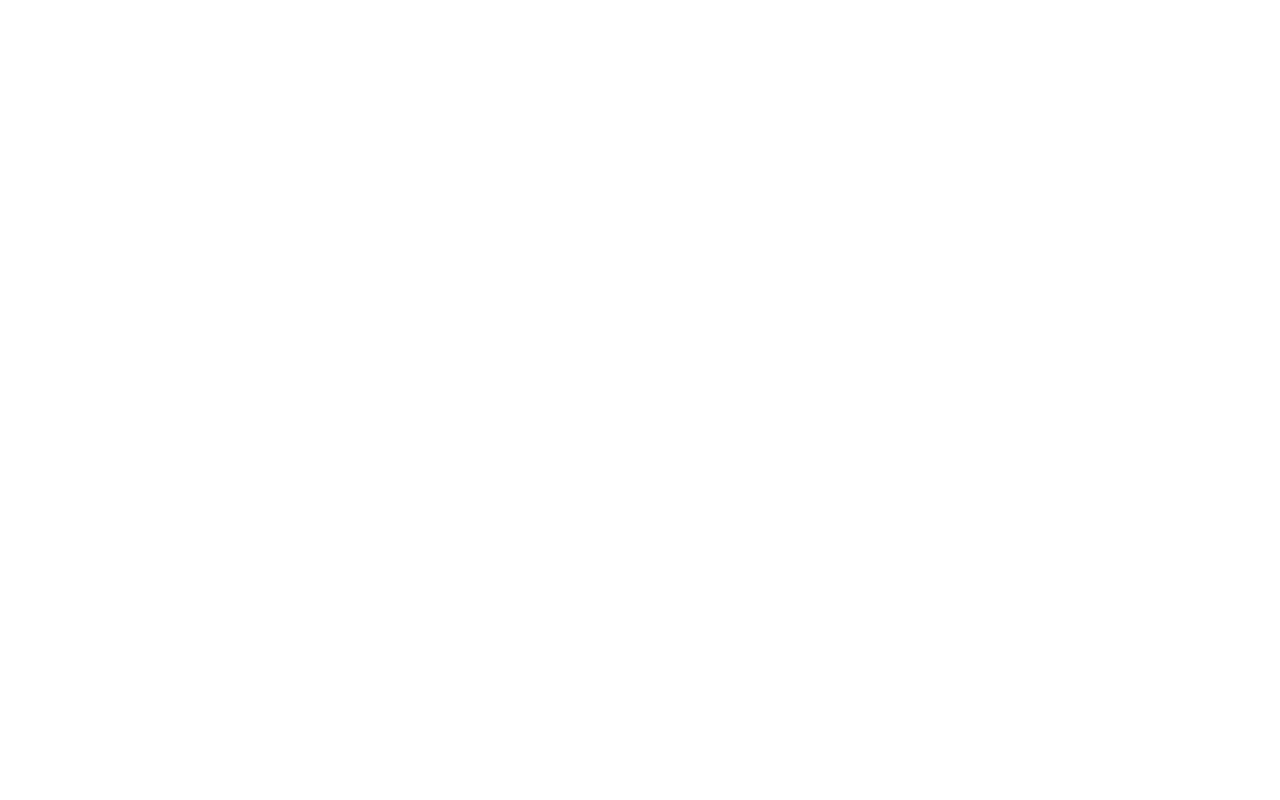
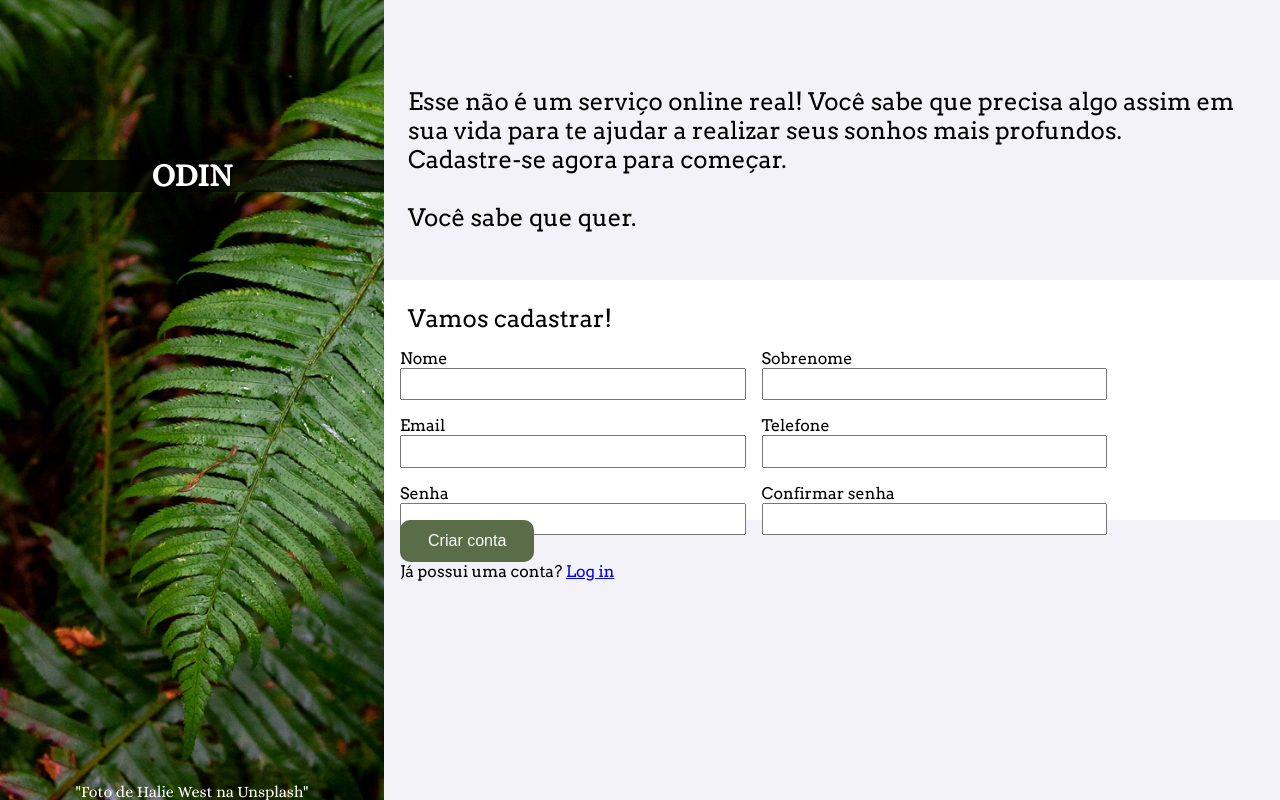
Before and after one commit to lukscabral/Estudos, a plain HTML site: page Sign_up_form/index.html in a window 1280 px wide. Drawn offline with Linux system fonts and the light colour scheme.

Commit message:
layout pronto

```diff
--- a/Sign_up_form/index.html
+++ b/Sign_up_form/index.html
@@ -7,6 +7,60 @@
     <title>Sign up</title>
 </head>
 <body>
+    <div class="container">
+        <div id="aside">
+            <div id="logo"><h1>ODIN</h1></div>
+            <p>"Foto de Halie West na Unsplash" </p>
+        </div>
+        <div id="main">
+            <section id="section1">
+                <p>Esse não é um serviço online real! Você sabe que precisa algo assim em sua vida para te ajudar a realizar seus sonhos mais profundos.
+                    <br>Cadastre-se agora para começar.
+                    <br>
+                    <br> Você sabe que quer.
+                </p></section>
+            <form action="" >
+                <fieldset>
+                    <legend>Vamos cadastrar!</legend>
 
+                        <div class="form-group">
+                            <div class="linha">
+                                <label  for="first_name">Nome</label>
+                                <input type="text"  id="first_name" name="first_name">
+                            </div>
+                            <div class="linha">
+                                <label for="last_name">Sobrenome</label>
+                                <input type="text"  id="last_name" name="last_name">
+                            </div>
+                        </div>
+                        <div class="form-group">
+                            <div class="linha">
+                                <label for="email">Email</label>
+                                <input type="email" id="email" name="email">
+                            </div>
+                            <div class="linha">
+                                <label for="phone_number">Telefone</label>
+                                <input type="number" name="phone_number" id="phone_number">
+                            </div>
+                        </div>
+                        <div class="form-group">
+                            <div class="linha">
+                                <label for="password">Senha</label>
+                                <input type="password" name="password" id="password">
+                            </div>
+                            <div class="linha">
+                                <label for="password">Confirmar senha</label>
+                                <input type="password" name="password" id="password">
+                            </div>
+                        </div>
+                </fieldset>
+
+            </form>
+            <button type="submit">Criar conta</button>
+            <p>Já possui uma conta? <a href="#login">Log in</a></p>
+
+
+        </div>
+    </div>
 </body>
 </html>
--- a/Sign_up_form/style.css
+++ b/Sign_up_form/style.css
@@ -1,5 +1,103 @@
+@font-face {
+    font-family: 'aliceregular';
+    src: url('./fontes/alice-regular-webfont.woff2') format('woff2'),
+         url('./fontes/alice-regular-webfont.woff') format('woff');
+    font-weight: normal;
+    font-style: normal;
+}
+@font-face {
+    font-family: 'arvoregular';
+    src: url('./fontes/arvo-regular-webfont.woff2') format('woff2'),
+         url('./fontes/arvo-regular-webfont.woff') format('woff');
+    font-weight: normal;
+    font-style: normal;
+}
+
 *{
     box-sizing: border-box;
     padding: 0;
     margin: 0;
 }
+.container {
+    display: flex;
+    height: 100vh;
+
+}
+#main{
+    width: 70vw;
+    background-color: rgb(242, 242, 248);
+    font-family: 'arvoregular';
+}
+#main p{
+    margin-left: 1em;
+}
+#section1{
+    height: 35vh;
+    display: flex;
+    flex-direction: column;
+    justify-content: flex-end;
+    font-size: 1.5em;
+    font-weight: 500;
+}
+#section1 p{
+    padding-bottom: 2em;
+}
+fieldset{
+    border:none;
+    background-color: white;
+    height: 100%;
+}
+#aside{
+    display: flex;
+    flex-direction: column;
+    justify-content: space-between;
+    align-items: center;
+    width: 30vw;
+    background: no-repeat left/100vh url('./imagens/halie-west-25xggax4bSA-unsplash.jpg');
+    color:white;
+    font-family: 'aliceregular', serif;
+}
+
+#logo{
+    background-color: rgba(0,0,0,0.7);
+    position: relative;
+    top: 20vh;
+    width: 100%;
+    text-align: center;
+}
+button{
+    background-color: #596D48;
+    color:white;
+    padding:0.75em;
+    width: 15%;
+    font-size: 1em;
+    border-radius:10px;
+    border:none;
+    margin-left: 1em;
+}
+form {
+    background-color: white;
+    height: 30vh;
+}
+legend{
+    margin-left: 1em;
+    padding-top: 1em;
+    font-weight: 500;
+    font-size: 1.5em;
+
+}
+.linha {
+    display:flex;
+    flex-direction: column;
+    margin-right: 1em;
+    width: 40%;
+}
+.form-group{
+    display: flex;
+    flex-direction: row;
+    margin: 1em;
+}
+input{
+    width:100%;
+    padding:0.5em;
+}
```
Also changed, not shown: Sign_up_form/design.png (added), Sign_up_form/fontes/alice-regular-webfont.woff (added), Sign_up_form/fontes/alice-regular-webfont.woff2 (added), Sign_up_form/fontes/arvo-regular-webfont.woff (added), Sign_up_form/fontes/arvo-regular-webfont.woff2 (added), Sign_up_form/imagens/halie-west-25xggax4bSA-unsplash.jpg (added), Sign_up_form/imagens/odin-lined.png (added), Sign_up_form/readme.md.
